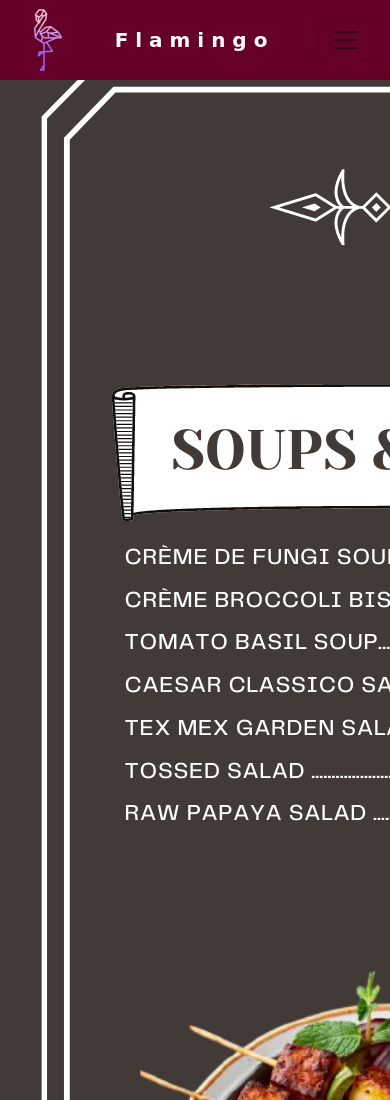
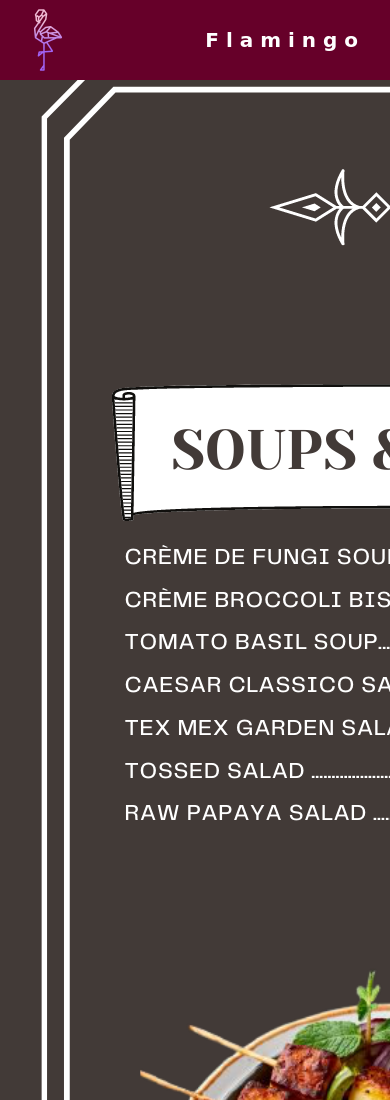
Before and after one commit to madhu006chanti/flamingo, a plain HTML site: page index.html in a window 390 px wide. Shown: the top 1100 px of the page. Drawn offline with nearby package versions, Linux system fonts and the light colour scheme; a web font is replaced by a local one.

Commit message:
Add files via upload

```diff
--- a/index.html
+++ b/index.html
@@ -23,10 +23,12 @@
         <img src="./img/logo3.png" alt="" srcset="">
 
         <a class="navbar-brand" style="color: white; " href="#"><b>F l a m i n g o </b></a>
-        <button class="navbar-toggler collapsed" type="button" data-toggle="collapse" data-target="#navbarCollapse"
+        <!-- <button class="navbar-toggler collapsed" type="button" data-toggle="collapse" data-target="#navbarCollapse"
             aria-controls="navbarCollapse" aria-expanded="false" aria-label="Toggle navigation">
             <span class="navbar-toggler-icon"></span>
-        </button>
+        </button> -->
+
+
         <div class="navbar-collapse collapse" id="navbarCollapse">
             <ul class="nav navbar-nav navbar-right ml-auto">
                 <li>
```
